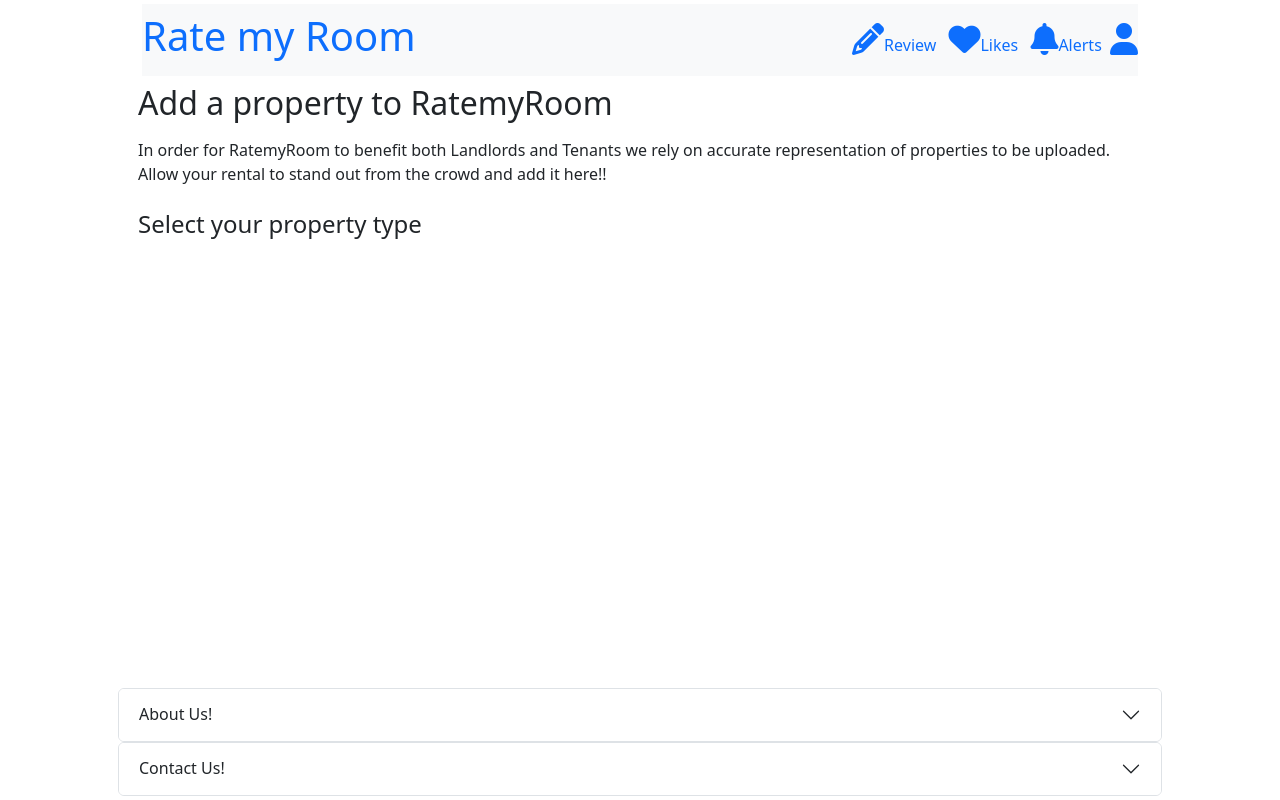
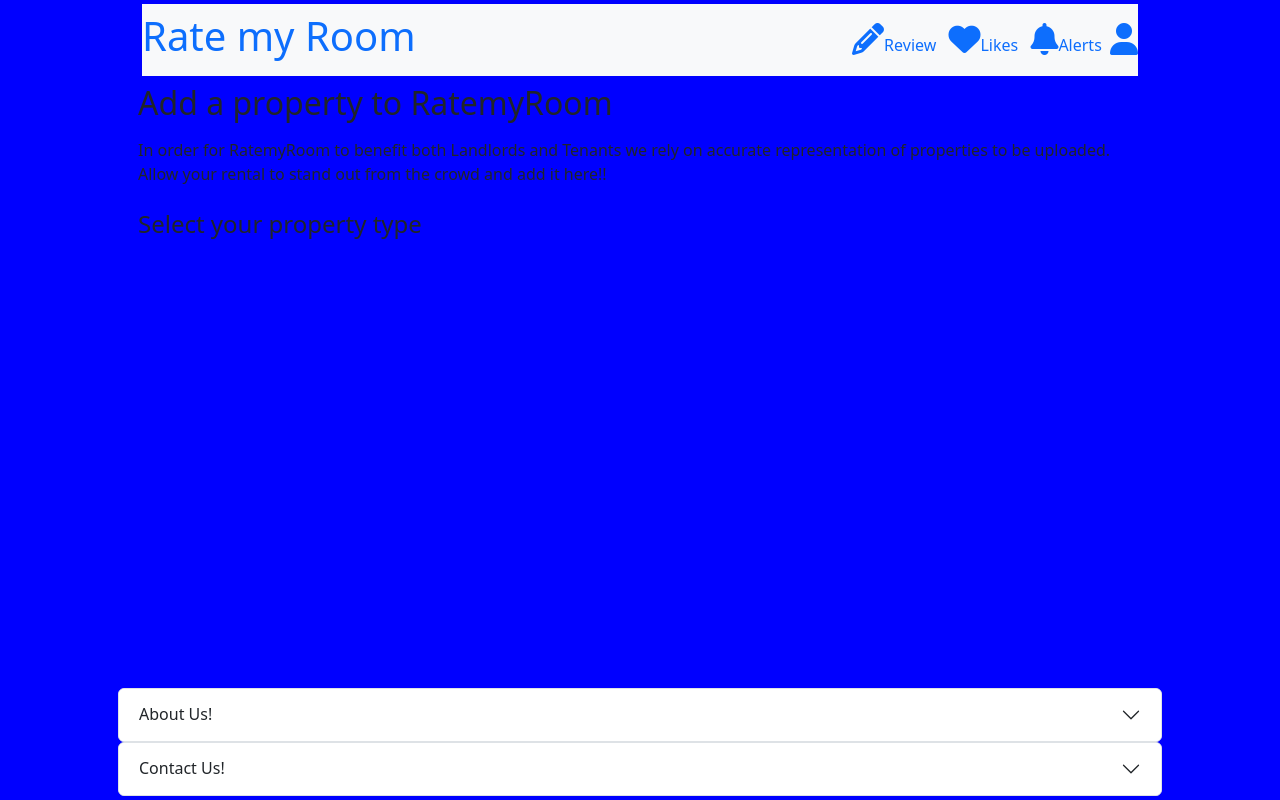
Before and after one commit to tdawes93/rate-a-room, a Django app: page /properties/ in a window 1280 px wide. Run offline with Django 3.2, Linux system fonts and the light colour scheme; some libraries are stand-ins or nearby versions.

Commit message:
Add structure for static files

```diff
--- a/static/css/style.css
+++ b/static/css/style.css
@@ -1,3 +1,7 @@
+body {
+    background-color: blue;
+}
+
 .typog {
     font-family: 'Quicksand', sans-serif;
     font-weight: 400;
--- /dev/null
+++ b/static/js/main.js
@@ -0,0 +1 @@
+console.log('hello world');
```
